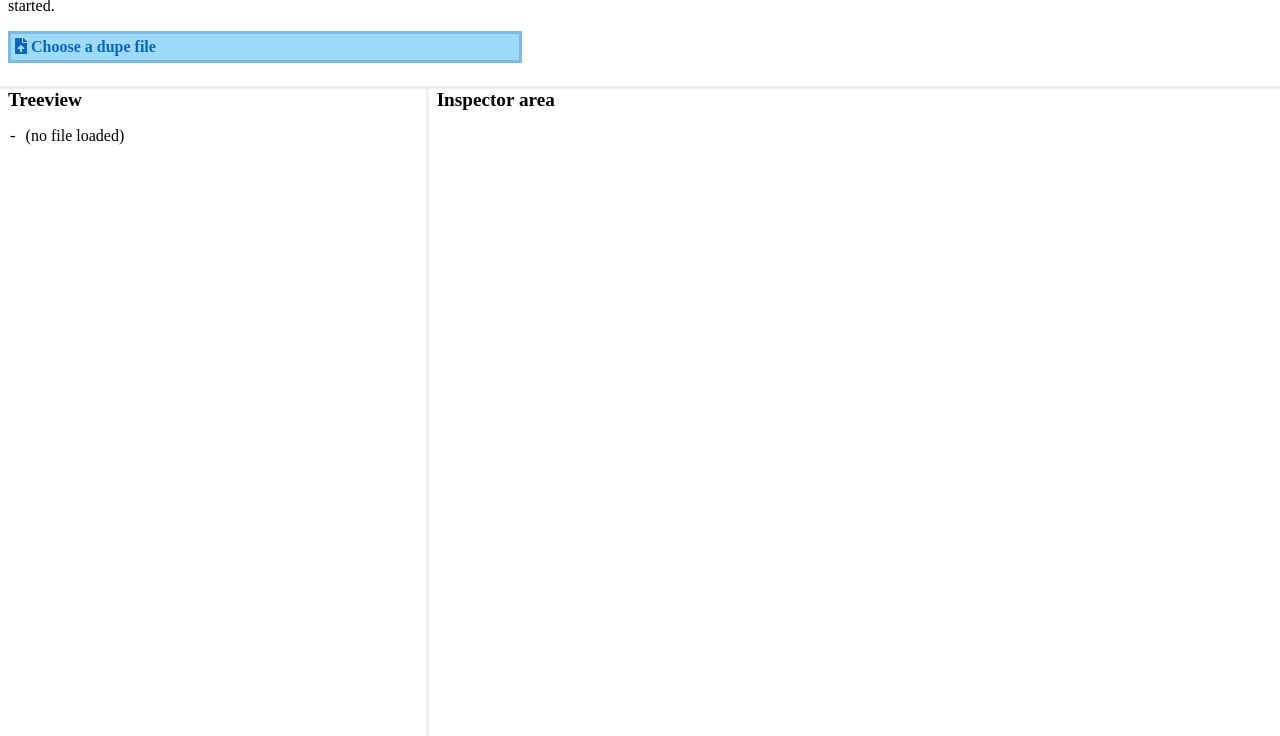
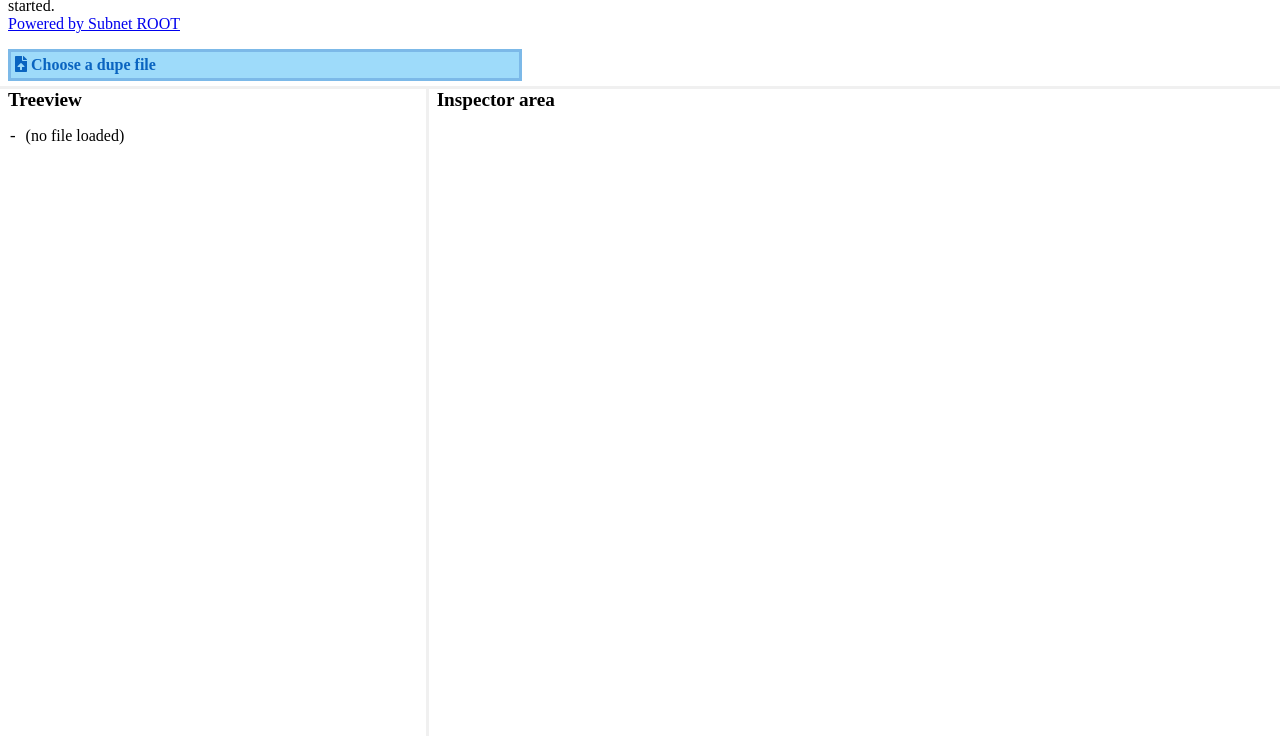
Before and after one commit to blakeoxx/adv-dupe-inspector, a plain HTML site: page web/index.html in a window 1280 px wide. Shown: the part 64-800 px from the top of the page. Drawn offline with nearby package versions, Linux system fonts and the light colour scheme.

Commit message:
Added powered by links

```diff
--- a/web/index.html
+++ b/web/index.html
@@ -13,7 +13,11 @@
 
 <div id="header">
 	<h1>Adv Dupe Inspector</h1>
-	<p>See what's in your dupes. Select a dupe from your Gmod data folder (%STEAMDIR%/steamapps/common/GarrysMod/garrysmod/data/adv_duplicator) <b>OR</b> drag a file into this window to get started.</p>
+	<p>
+		See what's in your dupes. Select a dupe from your Gmod data folder (%STEAMDIR%/steamapps/common/GarrysMod/garrysmod/data/adv_duplicator) <b>OR</b> drag a file into this window to get started.
+		<br>
+		<a href="http://www.subnetroot.com">Powered by Subnet ROOT</a>
+	</p>
 	<div id="fileupload">
 		<i class="fas fa-file-upload"></i> Choose a dupe file
 		<div id="filestatus" class="hidden"><i class="fas fa-cog fa-spin status-icon loading-icon"></i><i class="fas fa-check-circle status-icon accepted-icon"></i><i class="fas fa-times-circle status-icon rejected-icon"></i><i class="fas fa-exclamation-circle status-icon warning-icon"></i>&nbsp;<span class="label"></span></div>
```
Also changed, not shown: README.md.
